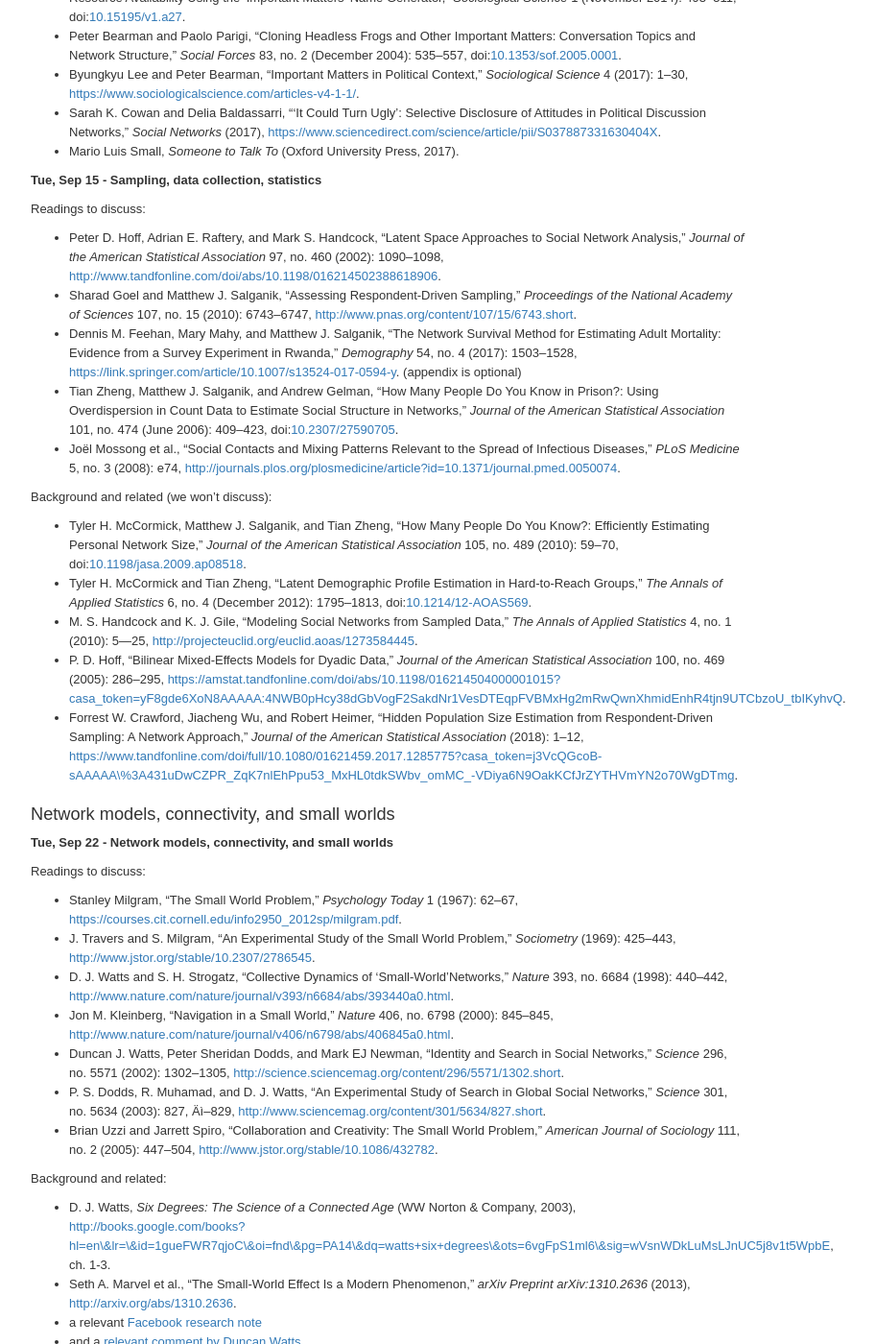
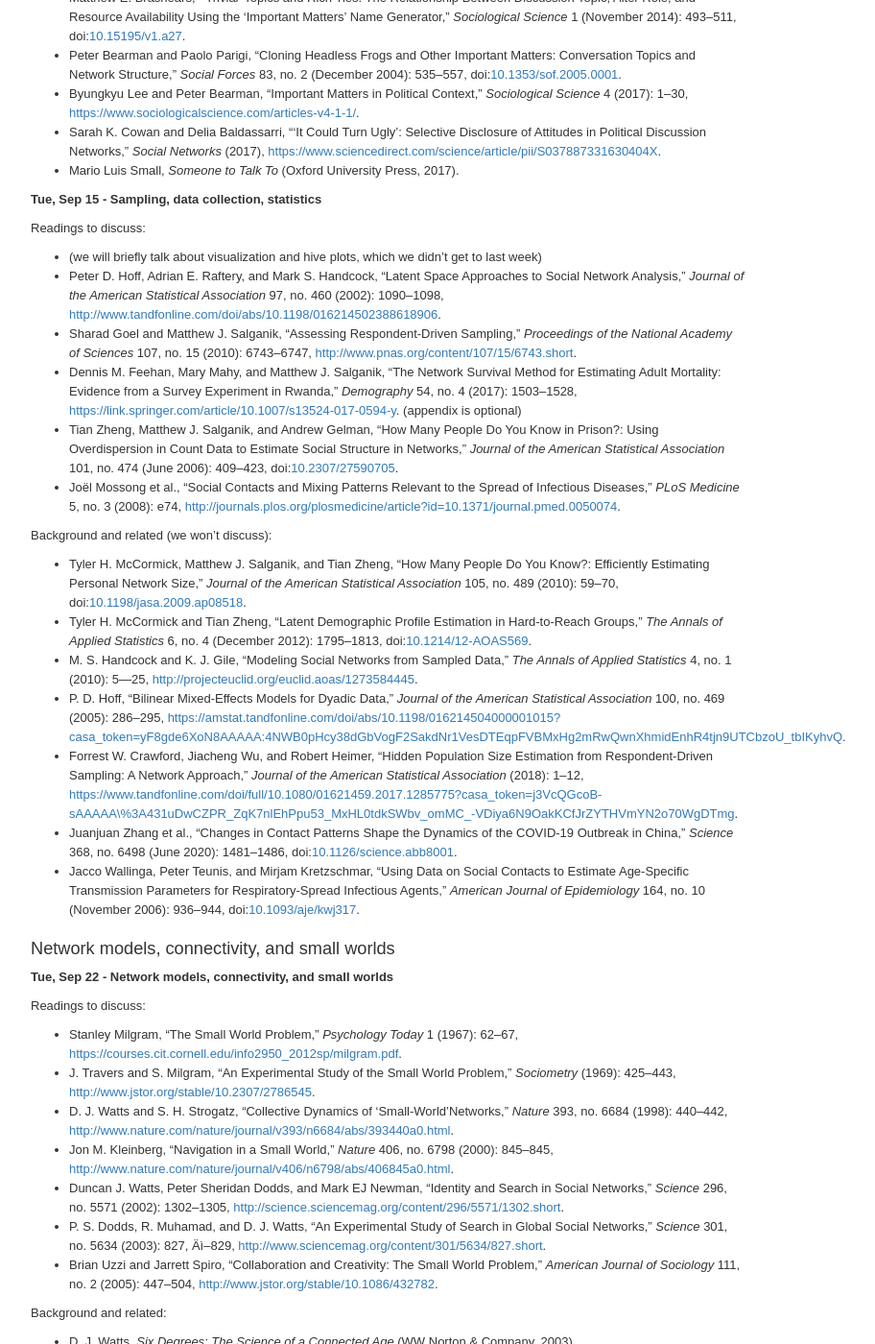
Before and after one commit to dfeehan/dfeehan.github.io, a Jekyll site: the page teaching/2020fa_demog280.html, which Jekyll copies as it is, in a window 1280 px wide and 1400 px high, scrolled down 3524 px. Shown: the whole window at 96% size, without its empty margins (236-1148 px from the left). Built offline with Jekyll 4.4.1, drawn with Linux system fonts in a browser that asks for light colours; some of the changed text lies outside the part shown.

Commit message:
updated syllabus

```diff
--- a/teaching/2020fa_demog280.html
+++ b/teaching/2020fa_demog280.html
@@ -793,7 +793,7 @@
 <li><span class="citation">Scott L. Feld, “Why Your Friends Have More Friends Than You Do,” <em>American Journal of Sociology</em> 96, no. 6 (May 1991): 1464–1477, <a href="http://www.jstor.org/stable/2781907" role="doc-biblioref">http://www.jstor.org/stable/2781907</a>.</span></li>
 <li><span class="citation">Miller McPherson, Lynn Smith-Lovin, and Matthew E. Brashears, “Social Isolation in America: Changes in Core Discussion Networks over Two Decades,” <em>American Sociological Review</em> 71, no. 3 (2006): 353–375, <a href="http://asr.sagepub.com/content/71/3/353.short" role="doc-biblioref">http://asr.sagepub.com/content/71/3/353.short</a>.</span></li>
 <li><span class="citation">Nir Grinberg et al., “Fake News on Twitter During the 2016 U.S. Presidential Election,” <em>Science</em> 363, no. 6425 (January 2019): 374–378, doi:<a href="https://doi.org/10.1126/science.aau2706" role="doc-biblioref">10.1126/science.aau2706</a>.</span></li>
-<li><span class="citation">M. Newman, <em>Networks: An Introduction</em> (Oxford University Press, Inc., 2010), ch. 6.</span> - some mathematical background</li>
+<li><span class="citation">Mark Newman, <em>Networks: An Introduction</em>, Second. (Oxford university press, 2018), ch. 6.</span> - some mathematical background</li>
 </ul>
 <p>We won’t explicitly discuss chapter 7 of the Newman book in class, but it’s also worth reading at some point; it describes several different network measures that are often mentioned in the literature.</p>
 <p>OPTIONAL: The <a href="#sec:wrap-up">wrap-up papers at the end of the syllabus</a> give a good overview of the study of social networks. We won’t explicitly discuss them in class, but they would be helpful to read at some point during the semester.</p>
@@ -826,7 +826,7 @@
 </ul>
 <p>I’ll talk a little bit about random graph models; if you want extra background, the Newman chapter is a good reference:</p>
 <ul>
-<li><span class="citation">Newman, <em>Networks</em>, ch. 12.</span> - Poisson random graph models</li>
+<li><span class="citation">Newman, <em>Networks</em>, ch. 11.</span> - Poisson random graph models (NB: this is ch. 12 in the first edition)</li>
 </ul>
 <p>Background and related (we won’t discuss):</p>
 <ul>
@@ -841,6 +841,7 @@
 <p><strong>Tue, Sep 15 - Sampling, data collection, statistics</strong></p>
 <p>Readings to discuss:</p>
 <ul>
+<li>(we will briefly talk about visualization and hive plots, which we didn’t get to last week)</li>
 <li><span class="citation">Peter D. Hoff, Adrian E. Raftery, and Mark S. Handcock, “Latent Space Approaches to Social Network Analysis,” <em>Journal of the American Statistical Association</em> 97, no. 460 (2002): 1090–1098, <a href="http://www.tandfonline.com/doi/abs/10.1198/016214502388618906" role="doc-biblioref">http://www.tandfonline.com/doi/abs/10.1198/016214502388618906</a>.</span></li>
 <li><span class="citation">Sharad Goel and Matthew J. Salganik, “Assessing Respondent-Driven Sampling,” <em>Proceedings of the National Academy of Sciences</em> 107, no. 15 (2010): 6743–6747, <a href="http://www.pnas.org/content/107/15/6743.short" role="doc-biblioref">http://www.pnas.org/content/107/15/6743.short</a>.</span></li>
 <li><span class="citation">Dennis M. Feehan, Mary Mahy, and Matthew J. Salganik, “The Network Survival Method for Estimating Adult Mortality: Evidence from a Survey Experiment in Rwanda,” <em>Demography</em> 54, no. 4 (2017): 1503–1528, <a href="https://link.springer.com/article/10.1007/s13524-017-0594-y" role="doc-biblioref">https://link.springer.com/article/10.1007/s13524-017-0594-y</a>.</span> (appendix is optional)</li>
@@ -854,6 +855,8 @@
 <li><span class="citation">M. S. Handcock and K. J. Gile, “Modeling Social Networks from Sampled Data,” <em>The Annals of Applied Statistics</em> 4, no. 1 (2010): 5—25, <a href="http://projecteuclid.org/euclid.aoas/1273584445" role="doc-biblioref">http://projecteuclid.org/euclid.aoas/1273584445</a>.</span></li>
 <li><span class="citation">P. D. Hoff, “Bilinear Mixed-Effects Models for Dyadic Data,” <em>Journal of the American Statistical Association</em> 100, no. 469 (2005): 286–295, <a href="https://amstat.tandfonline.com/doi/abs/10.1198/016214504000001015?casa_token=yF8gde6XoN8AAAAA:4NWB0pHcy38dGbVogF2SakdNr1VesDTEqpFVBMxHg2mRwQwnXhmidEnhR4tjn9UTCbzoU_tbIKyhvQ" role="doc-biblioref">https://amstat.tandfonline.com/doi/abs/10.1198/016214504000001015?casa_token=yF8gde6XoN8AAAAA:4NWB0pHcy38dGbVogF2SakdNr1VesDTEqpFVBMxHg2mRwQwnXhmidEnhR4tjn9UTCbzoU_tbIKyhvQ</a>.</span></li>
 <li><span class="citation">Forrest W. Crawford, Jiacheng Wu, and Robert Heimer, “Hidden Population Size Estimation from Respondent-Driven Sampling: A Network Approach,” <em>Journal of the American Statistical Association</em> (2018): 1–12, <a href="https://www.tandfonline.com/doi/full/10.1080/01621459.2017.1285775?casa_token=j3VcQGcoB-sAAAAA\%3A431uDwCZPR_ZqK7nlEhPpu53_MxHL0tdkSWbv_omMC_-VDiya6N9OakKCfJrZYTHVmYN2o70WgDTmg" role="doc-biblioref">https://www.tandfonline.com/doi/full/10.1080/01621459.2017.1285775?casa_token=j3VcQGcoB-sAAAAA\%3A431uDwCZPR_ZqK7nlEhPpu53_MxHL0tdkSWbv_omMC_-VDiya6N9OakKCfJrZYTHVmYN2o70WgDTmg</a>.</span></li>
+<li><span class="citation">Juanjuan Zhang et al., “Changes in Contact Patterns Shape the Dynamics of the COVID-19 Outbreak in China,” <em>Science</em> 368, no. 6498 (June 2020): 1481–1486, doi:<a href="https://doi.org/10.1126/science.abb8001" role="doc-biblioref">10.1126/science.abb8001</a>.</span></li>
+<li><span class="citation">Jacco Wallinga, Peter Teunis, and Mirjam Kretzschmar, “Using Data on Social Contacts to Estimate Age-Specific Transmission Parameters for Respiratory-Spread Infectious Agents,” <em>American Journal of Epidemiology</em> 164, no. 10 (November 2006): 936–944, doi:<a href="https://doi.org/10.1093/aje/kwj317" role="doc-biblioref">10.1093/aje/kwj317</a>.</span></li>
 </ul>
 </div>
 <div id="sec:small-worlds" class="section level3">
@@ -978,6 +981,7 @@
 <li><span class="citation">Elisabeth Noelle-Neumann, “Turbulences in the Climate of Opinion: Methodological Applications of the Spiral of Silence Theory,” <em>Public Opinion Quarterly</em> 41, no. 2 (January 1977): 143–158, doi:<a href="https://doi.org/10.1086/268371" role="doc-biblioref">10.1086/268371</a>.</span></li>
 <li><span class="citation">Diana C. Mutz, “Cross-Cutting Social Networks: Testing Democratic Theory in Practice,” <em>American Political Science Review</em> 96, no. 1 (2002): 111–126, <a href="http://journals.cambridge.org/production/action/cjoGetFulltext?fulltextid=208465" role="doc-biblioref">http://journals.cambridge.org/production/action/cjoGetFulltext?fulltextid=208465</a>.</span></li>
 <li><span class="citation">Dietram A. Scheufle and Patricia Moy, “Twenty-Five Years of the Spiral of Silence: A Conceptual Review and Empirical Outlook,” <em>International Journal of Public Opinion Research</em> 12, no. 1 (March 2000): 3–28, doi:<a href="https://doi.org/10.1093/ijpor/12.1.3" role="doc-biblioref">10.1093/ijpor/12.1.3</a>.</span></li>
+<li><span class="citation">Delia Baldassarri and Peter Bearman, “Dynamics of Political Polarization,” <em>American Sociological Review</em> 72, no. 5 (October 2007): 784–811, doi:<a href="https://doi.org/10.1177/000312240707200507" role="doc-biblioref">10.1177/000312240707200507</a>.</span></li>
 <li><span class="citation">Matthew O. Jackson, “The Friendship Paradox and Systematic Biases in Perceptions and Social Norms,” <em>Journal of Political Economy</em> 127, no. 2 (October 2018): 777–818, doi:<a href="https://doi.org/10.1086/701031" role="doc-biblioref">10.1086/701031</a>.</span></li>
 <li><span class="citation">Sandra González-Bailón and Ning Wang, “Networked Discontent: The Anatomy of Protest Campaigns in Social Media,” <em>Social Networks</em> 44 (January 2016): 95–104, doi:<a href="https://doi.org/10.1016/j.socnet.2015.07.003" role="doc-biblioref">10.1016/j.socnet.2015.07.003</a>.</span></li>
 <li><span class="citation">Pablo Barberá et al., “Who Leads? Who Follows? Measuring Issue Attention and Agenda Setting by Legislators and the Mass Public Using Social Media Data,” <em>American Political Science Review</em> 113, no. 4 (November 2019): 883–901, doi:<a href="https://doi.org/10.1017/S0003055419000352" role="doc-biblioref">10.1017/S0003055419000352</a>.</span></li>
```
Also changed, not shown: other parts of teaching/2020fa_demog280.html (+1 -1 lines).
